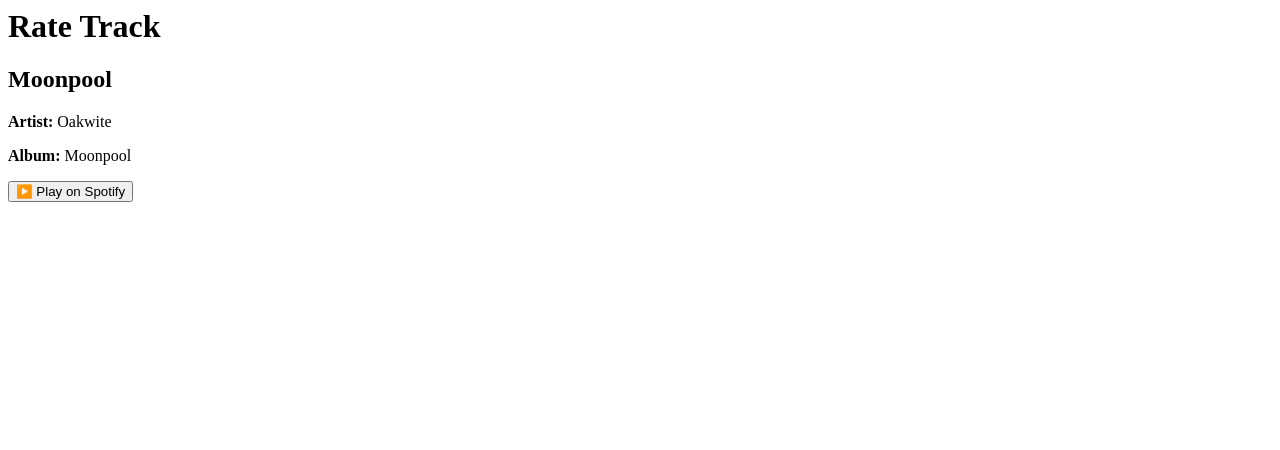
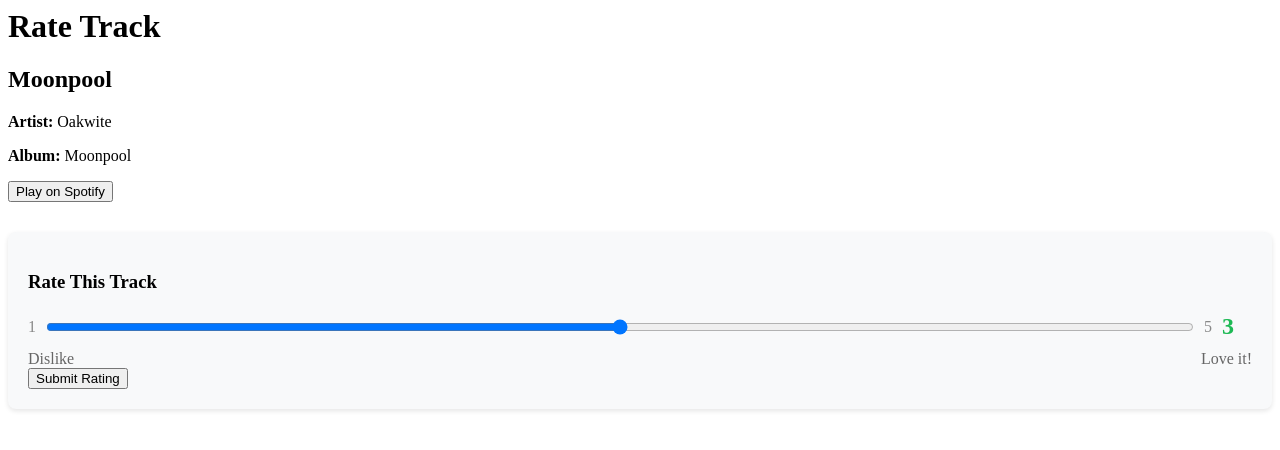
Before and after one commit to AlexCoppinger/Music-Recommendation, a Django app: page /rate/song in a window 1280 px wide. Shown: the top 450 px of the page. Run offline with Django 5.2, Linux system fonts and the light colour scheme; a user stored in the database is signed in; data comes from the database, SQL or seed files in the repository.

Commit message:
Added descriptions on vibe pages, and worked on some of the models

```diff
--- a/musicrec/vibelink/templates/vibelink/rate.html
+++ b/musicrec/vibelink/templates/vibelink/rate.html
@@ -6,14 +6,80 @@
 
     <button class="btn btn-success play-btn"
             data-track-id="{{ track.id }}">
-        ▶️ Play on Spotify
+        Play on Spotify
     </button>
+
+    <!-- Rating Slider Section -->
+    <div class="rating-container mt-4">
+        <h3>Rate This Track</h3>
+        <div class="rating-slider-container">
+            <span class="rating-low">1</span>
+            <input type="range" id="rating-slider" min="1" max="5" step="1" value="3">
+            <span class="rating-high">5</span>
+            <div class="rating-value" id="rating-value">3</div>
+        </div>
+        <div class="rating-labels">
+            <span>Dislike</span>
+            <span>Love it!</span>
+        </div>
+        <button class="btn btn-primary mt-3" id="submit-rating">Submit Rating</button>
+    </div>
 </div>
+
+<style>
+    .rating-container {
+        margin-top: 30px;
+        padding: 20px;
+        background-color: #f8f9fa;
+        border-radius: 8px;
+        box-shadow: 0 2px 5px rgba(0,0,0,0.1);
+    }
+
+    .rating-slider-container {
+        display: flex;
+        align-items: center;
+        margin: 20px 0;
+    }
+
+    #rating-slider {
+        flex-grow: 1;
+        margin: 0 10px;
+        height: 10px;
+    }
+
+    .rating-value {
+        font-size: 24px;
+        font-weight: bold;
+        color: #1DB954;
+        margin-left: 10px;
+        width: 30px;
+    }
+
+    .rating-labels {
+        display: flex;
+        justify-content: space-between;
+        margin-top: -10px;
+        color: #666;
+    }
+
+    .rating-low, .rating-high {
+        color: #888;
+    }
+</style>
 
 <script>
 document.addEventListener('DOMContentLoaded', function () {
     const playButton = document.querySelector('.play-btn');
+    const ratingSlider = document.getElementById('rating-slider');
+    const ratingValue = document.getElementById('rating-value');
+    const submitRatingButton = document.getElementById('submit-rating');
 
+    // Update the displayed rating value when slider changes
+    ratingSlider.addEventListener('input', function() {
+        ratingValue.textContent = this.value;
+    });
+
+    // Play button functionality
     playButton.addEventListener('click', function () {
         const trackId = this.dataset.trackId;
 
@@ -38,5 +104,37 @@ document.addEventListener('DOMContentLoaded', function () {
             alert("Request failed: " + error.message);
         });
     });
+
+    // Submit rating button
+    submitRatingButton.addEventListener('click', function() {
+        const trackId = document.querySelector('.play-btn').dataset.trackId;
+        const rating = ratingSlider.value;
+
+        fetch("{% url 'vibelink:submit_rating' %}", {
+            method: 'POST',
+            headers: {
+                'Content-Type': 'application/json',
+                'X-CSRFToken': '{{ csrf_token }}',
+            },
+            body: JSON.stringify({
+                track_id: trackId,
+                rating: rating
+            })
+        })
+        .then(response => response.json())
+        .then(data => {
+            if (data.success) {
+                alert('Rating submitted successfully!');
+                // Optional: Load a new track to rate
+                // window.location.reload();
+            } else {
+                alert('Failed to submit rating: ' + data.error);
+            }
+        })
+        .catch(error => {
+            console.error("Rating submission error:", error);
+            alert("Failed to submit rating: " + error.message);
+        });
+    });
 });
 </script>
--- a/musicrec/vibelink/templates/vibelink/vibes.html
+++ b/musicrec/vibelink/templates/vibelink/vibes.html
@@ -27,7 +27,7 @@
 <ul>
   {% for vibe in vibes %}
     <li class="dropdown">
-      <button class="dropbtn">{{ vibe.vibe.name }} ({{ vibe.search_term }})</button>
+      <button class="dropbtn">{{ vibe.vibe.name }}</button>
       <div class="dropdown-content">
         <a href="{% url 'vibelink:vibe_detail' vibe.vibe.name %}">View Vibe</a>
         <form method="post" action="{% url 'vibelink:delete_vibe' vibe.id %}" style="display:inline;">
--- a/musicrec/vibelink/urls.py
+++ b/musicrec/vibelink/urls.py
@@ -17,8 +17,11 @@ urlpatterns = [
     path('vibes/', views.vibes_view, name='vibes'),
     path('vibes/new/', views.new_vibe_view, name='new_vibe'),
     path('vibe/<str:vibe_name>/', views.vibe_detail_view, name='vibe_detail'),
+    path('vibe/<int:vibe_id>/update-description/', views.update_vibe_description, name='update_vibe_description'),
     path('vibes/delete/<int:uservibe_id>/', views.delete_vibe_view, name='delete_vibe'),
     # Add a path to rate the song for the specific algorithm/user
     path('rate/song', views.rate_song_view, name='rate_song'),
     path('play-track/', views.play_track, name='play_track'),
+    path('submit-rating/', views.submit_rating, name='submit_rating'),
+
 ]
--- a/musicrec/vibelink/views.py
+++ b/musicrec/vibelink/views.py
@@ -142,6 +142,10 @@ def spotify_callback(request):
 
         return redirect('vibelink:home')
 
+def populate_playlist():
+
+    pass
+
 
 # Because there keeps being that stupid user error
 def refresh_spotify_token(user):
@@ -175,11 +179,12 @@ def play_track(request):
             print("Spotify client retrieved")
             print("Token info from request:", request.session.get("token_info"))
 
+            # For debugging purposes
             try:
                 user = sp.current_user()
-                print("✅ Logged in as:", user['display_name'], "| ID:", user['id'])
+                print("Logged in as:", user['display_name'], "| ID:", user['id'])
             except Exception as e:
-                print("❌ Failed to get user profile:", e)
+                print("Failed to get user profile:", e)
 
 
             devices = sp.devices().get('devices', [])
@@ -205,42 +210,79 @@ def play_track(request):
 
     return JsonResponse({'success': False, 'error': 'Invalid request method'}, status=400)
 
+@login_required
+def submit_rating(request):
+    """Handle track rating submission"""
+    if request.method == 'POST':
+        try:
+            data = json.loads(request.body)
+            track_id = data.get('track_id')
+            rating_value = data.get('rating')
+
+            if not track_id or not rating_value:
+                return JsonResponse({'success': False, 'error': 'Missing track_id or rating'}, status=400)
+
+            track = Track.objects.get(id=track_id)
+
+            # Save or update the rating
+            rating, created = TrackRating.objects.update_or_create(
+                # The rating is not used because that's the name in the models.py module
+                user=request.user,
+                track=track,
+                defaults={'rating': rating_value}
+            )
+
+            return JsonResponse({
+                'success': True,
+                'message': 'Rating saved',
+                'created': created
+            })
+
+        except Track.DoesNotExist:
+            return JsonResponse({'success': False, 'error': 'Track not found'}, status=404)
+        except Exception as e:
+            return JsonResponse({'success': False, 'error': str(e)}, status=500)
+
+    return JsonResponse({'success': False, 'error': 'Method not allowed'}, status=405)
 
 @login_required
 def rate_song_view(request):
-    # Try to get a track, and if none exists, create a sample one
+    # This was a prototype:
+    # We must populate track with a track that is in a specific playlist
+    # The playlist
+
+    # Get the next track from the next in the algorithm
+
     track = Track.objects.first()
 
-    if not track:
-        # Create a sample track with a known working preview URL
-        track = Track.objects.create(
-            spotify_id="6rqhFgbbKwnb9MLmUQDhG6",
-            name="Elephant",
-            artist="Tame Impala",
-            album="Lonerism",
-            duration_ms=247680,
-            uri="spotify:track:6rqhFgbbKwnb9MLmUQDhG6",
-            preview_url="https://p.scdn.co/mp3-preview/8d3df1c64907cb183172b0dc51a7d9e801a9ccf6"
-        )
+    # The user can add the track that they want on spotify itself
+
+    # The user will then rate the song (and this function will have to receive the )
+
+
+    # if not track:
+    #     # Create a sample track with a known working preview URL
+    #     track = Track.objects.create(
+    #         spotify_id="6rqhFgbbKwnb9MLmUQDhG6",
+    #         name="Elephant",
+    #         artist="Tame Impala",
+    #         album="Lonerism",
+    #         duration_ms=247680,
+    #         uri="spotify:track:6rqhFgbbKwnb9MLmUQDhG6",
+    #         preview_url="https://p.scdn.co/mp3-preview/8d3df1c64907cb183172b0dc51a7d9e801a9ccf6"
+    #     )
 
     return render(request, 'vibelink/rate.html', {'track': track})
 
 @login_required
 def vibes_view(request):
-    user = request.user
-    user_vibes = UserVibe.objects.filter(user=user)
-
-    if request.method == 'POST':
-        search_term = request.POST.get('search_term')
-        if search_term:
-            vibe = Vibe.objects.create(name=search_term)
-            UserVibe.objects.create(user=user, algorithm=vibe, search_term=search_term)
-            return redirect('vibelink:vibes')  # Replace with your URL name
+    user = request.user # Get the user
+    user_vibes = UserVibe.objects.filter(user=user) # Get the vibes from the user
 
 
     return render(request, 'vibelink/vibes.html', {
-        'vibes': user_vibes,
-        'has_vibes': user_vibes.exists()
+        'vibes': user_vibes, # Pass the vibes to the template (if they even have any)
+        'has_vibes': user_vibes.exists() # Check if the user even has vibes
     })
 
 @login_required
@@ -248,10 +290,14 @@ def new_vibe_view(request):
     user = request.user
 
     if request.method == 'POST':
-        search_term = request.POST.get('search_term')
-        if search_term:
-            # Check if Vibe name already exists
-                vibe = Vibe.objects.create(name=search_term)
+        vibe_name = request.POST.get('vibe_name') # get the name for Vibe
+        search_term = request.POST.get('search_term') # get the search term for UserVibe
+        description = request.POST.get('description') # get the description for Vibe
+        print("description: ", description)
+        print("from: ", vibe_name)
+        if vibe_name and search_term:
+            # Check if you received the vibe and search term
+                vibe = Vibe.objects.create(name=vibe_name, description=description)
                 UserVibe.objects.create(user=user, vibe=vibe, search_term=search_term)
                 print("Vibe Created")
                 return redirect('vibelink:vibes')
@@ -259,9 +305,48 @@ def new_vibe_view(request):
     return render(request, 'vibelink/new_vibe.html')
 
 @login_required
+def update_vibe_description(request, vibe_id):
+    """Update the description of a vibe"""
+    if request.method == 'POST':
+        try:
+            # Get the vibe object
+            vibe = get_object_or_404(Vibe, id=vibe_id)
+
+            # Check if the user has access to this vibe
+            user_vibe = UserVibe.objects.filter(user=request.user, vibe=vibe).first()
+            if not user_vibe:
+                return JsonResponse({'success': False, 'error': 'You do not have access to this vibe'}, status=403)
+
+            # Parse the JSON data from the request
+            data = json.loads(request.body)
+            new_description = data.get('description', '')
+
+            # Update the vibe description
+            vibe.description = new_description
+            vibe.save()
+
+            return JsonResponse({'success': True})
+
+        except Exception as e:
+            return JsonResponse({'success': False, 'error': str(e)}, status=500)
+
+    return JsonResponse({'success': False, 'error': 'Method not allowed'}, status=405)
+
+@login_required
 def vibe_detail_view(request, vibe_name):
-    vibe = get_object_or_404(Vibe, name=vibe_name)
-    return render(request, 'vibelink/vibe_detail.html', {'vibe': vibe})
+    # Get the user and vibe objects
+    user = request.user
+
+    # First try to get the UserVibe object which contains the relationship
+    user_vibe = get_object_or_404(UserVibe, user=user, vibe__name=vibe_name)
+
+    # Pass both the vibe and the user_vibe to the template
+    return render(request, 'vibelink/vibe_detail.html', {
+        'vibe': user_vibe.vibe,
+        'description': user_vibe.vibe.description, # This is the description of the vibe
+        'user_vibe': user_vibe, # This may be unnecessary
+        'search_term': user_vibe.search_term # This may also be unnecessary
+    })
 
 @login_required
 def delete_vibe_view(request, uservibe_id):
```
Also changed, not shown: musicrec/vibelink/algorithms.py (added, +72 -0 lines), musicrec/vibelink/models.py (+11 -13 lines), musicrec/vibelink/templates/vibelink/new_vibe.html (+10 -1 lines), musicrec/vibelink/templates/vibelink/vibe_detail.html (+108 -42 lines), musicrec/musicrec/db.sqlite3, musicrec/vibelink/migrations/0010_rename_like_rating_trackrating_rating_and_more.py (added).
